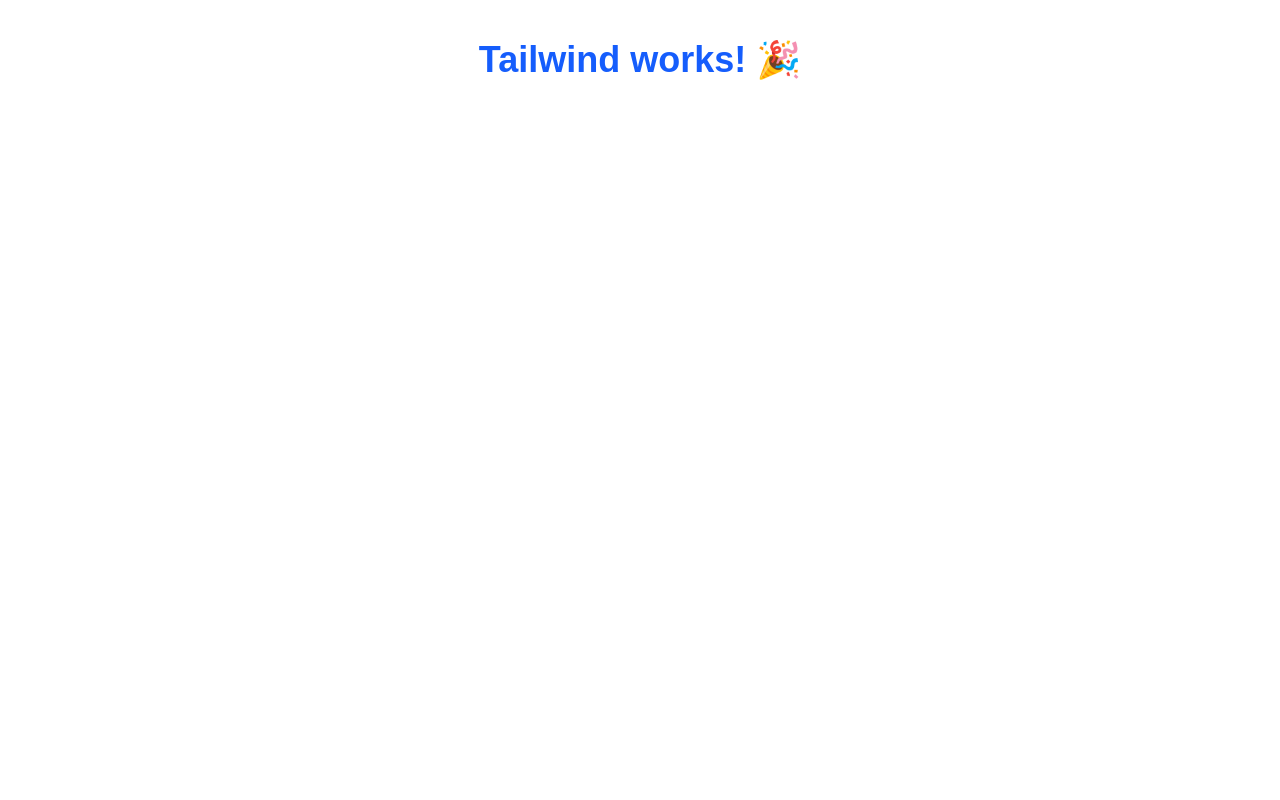
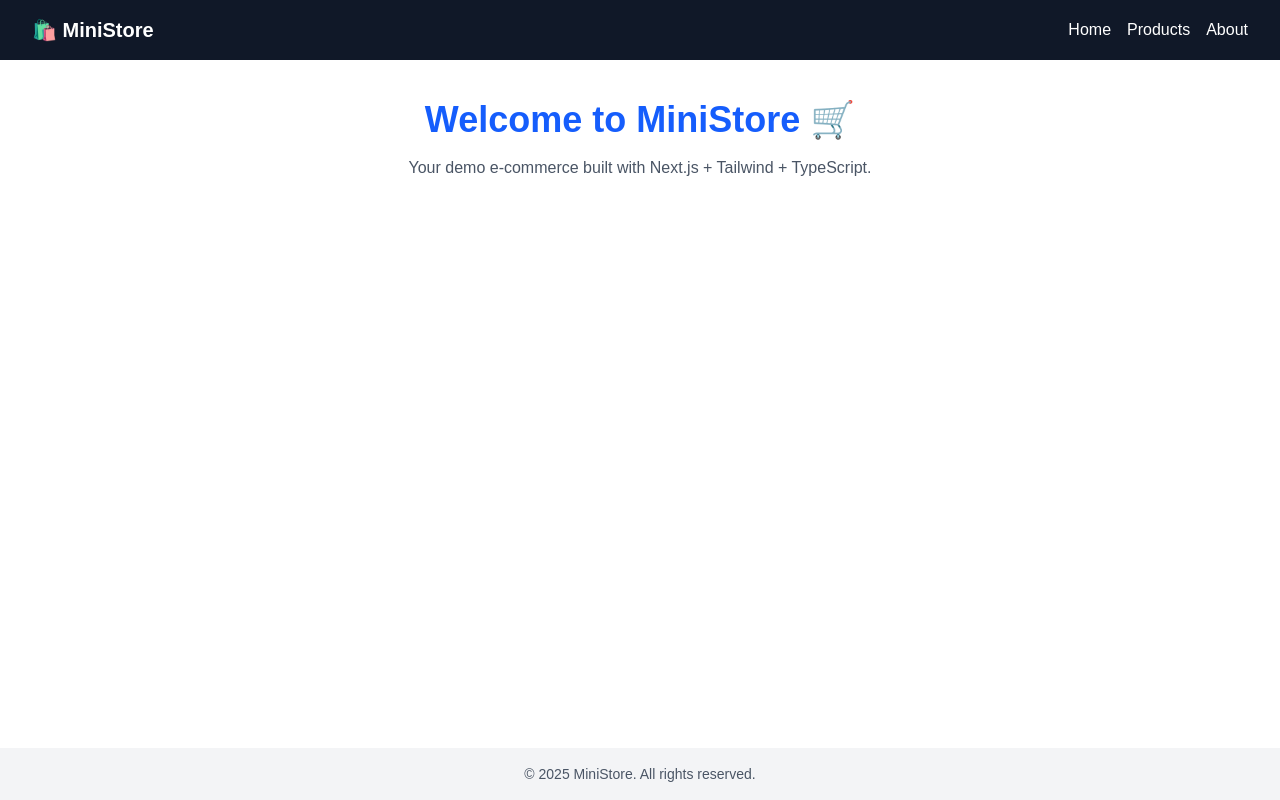
Before and after one commit to ddhewitte/Repetition-Next-JS, a Next.js app: page / in a window 1280 px wide. Built offline with nearby package versions, Linux system fonts and the light colour scheme.

Commit message:
Layouting Dasar -> Header/footer

```diff
--- /dev/null
+++ b/app/components/Footer.tsx
@@ -0,0 +1,7 @@
+export default function Footer() {
+  return (
+    <footer className="bg-gray-100 text-center py-4 mt-10 text-gray-600 text-sm">
+      © {new Date().getFullYear()} MiniStore. All rights reserved.
+    </footer>
+  );
+}
--- /dev/null
+++ b/app/components/Header.tsx
@@ -0,0 +1,12 @@
+export default function Header() {
+  return (
+    <header className="bg-gray-900 text-white py-4 px-8 flex justify-between items-center">
+      <h1 className="text-xl font-bold">🛍️ MiniStore</h1>
+      <nav className="space-x-4">
+        <a href="/" className="hover:text-blue-400">Home</a>
+        <a href="/products" className="hover:text-blue-400">Products</a>
+        <a href="/about" className="hover:text-blue-400">About</a>
+      </nav>
+    </header>
+  );
+}
--- /dev/null
+++ b/app/layouts/MainLayout.tsx
@@ -0,0 +1,16 @@
+import Header from "../components/Header";
+import Footer from "../components/Footer";
+
+export default function MainLayout({
+  children,
+}: {
+  children: React.ReactNode;
+}) {
+  return (
+    <div className="flex flex-col min-h-screen">
+      <Header />
+      <main className="flex-1 container mx-auto px-6 py-10">{children}</main>
+      <Footer />
+    </div>
+  );
+}
--- a/app/page.tsx
+++ b/app/page.tsx
@@ -1,9 +1,16 @@
-import Image from "next/image";
+import MainLayout from "./layouts/MainLayout";
 
-export default function Home() {
+export default function HomePage() {
   return (
-    <h1 className="text-4xl font-bold text-blue-600 text-center mt-10">
-      Tailwind works! 🎉
-    </h1>
+    <MainLayout>
+      <section className="text-center">
+        <h1 className="text-4xl font-bold text-blue-600 mb-4">
+          Welcome to MiniStore 🛒
+        </h1>
+        <p className="text-gray-600">
+          Your demo e-commerce built with Next.js + Tailwind + TypeScript.
+        </p>
+      </section>
+    </MainLayout>
   );
 }
```
